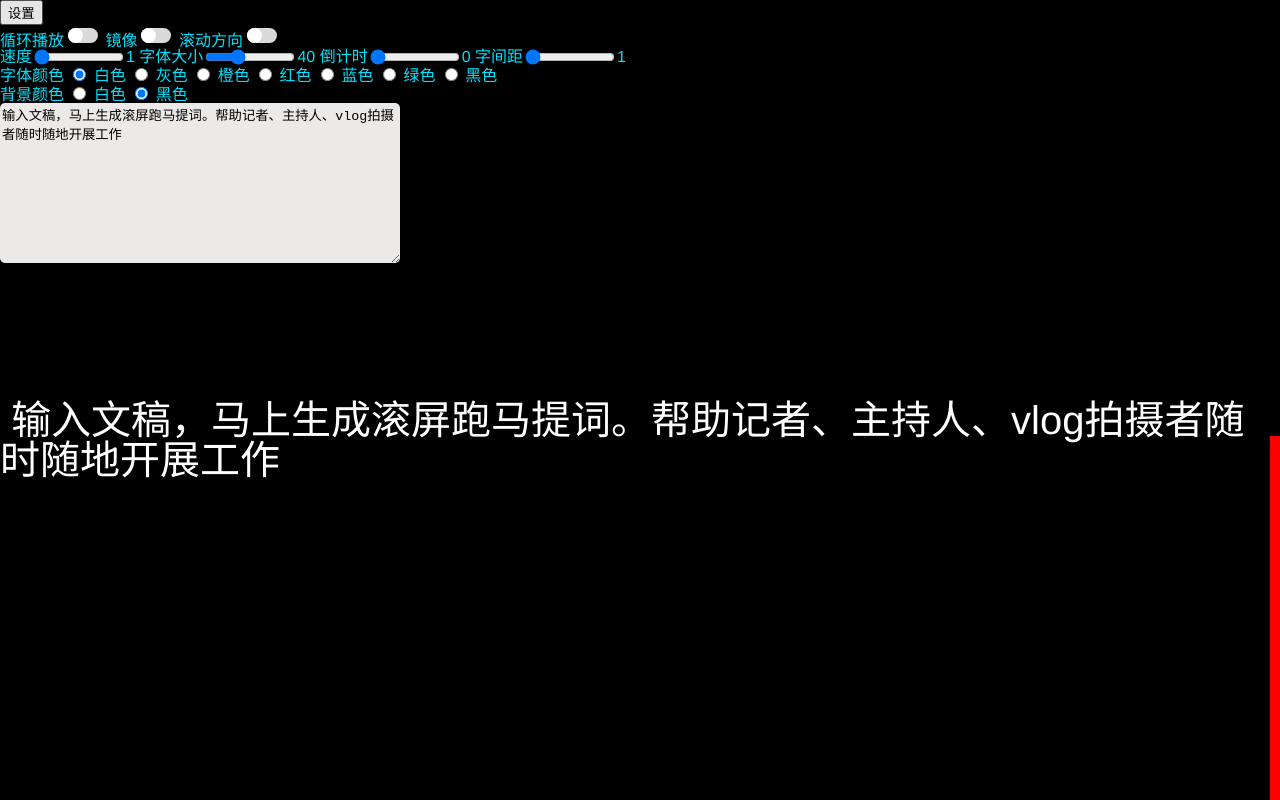
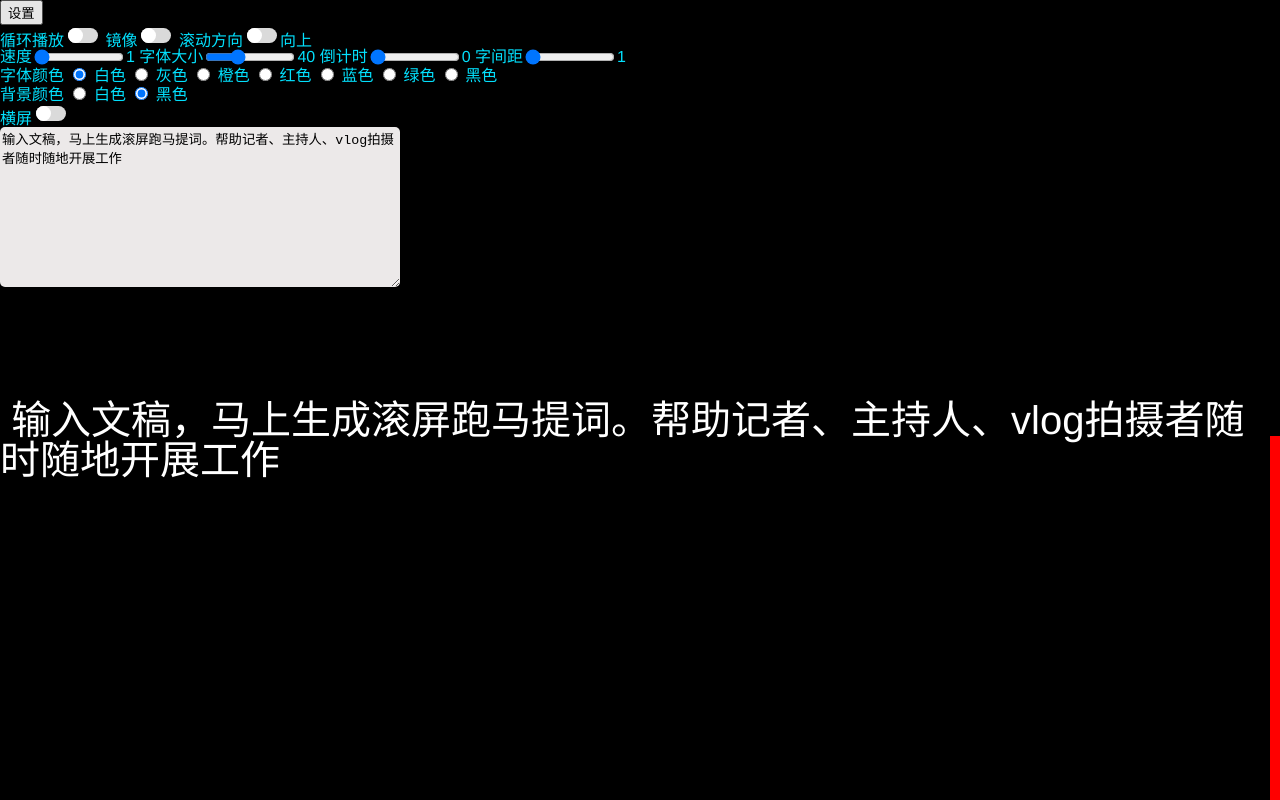
Before and after one commit to zx86119/ticiqi-web, a Vue app: page /#/home in a window 1280 px wide. Built offline with nearby package versions, Linux system fonts and the light colour scheme; what vue-cookies would draw is missing.

Commit message:
增加
增加横屏竖屏，播放方向提示

```diff
--- a/src/views/home/home.less
+++ b/src/views/home/home.less
@@ -49,14 +49,13 @@
 
 //滚动条样式
 ::-webkit-scrollbar {
-  width: 10px;
-  height: 10px;
+  width: 5px;
+  height: 5px;
   background-color: transparent; /* or add it to the track */
 }
 
-.dingwei{
+.set{
   position:fixed;
-  top:0;
   z-index: 1;
   color: rgb(3, 224, 253);
   user-select: none;
--- a/src/views/home/home.vue
+++ b/src/views/home/home.vue
@@ -1,9 +1,9 @@
 <template>
 
-  <div class="home_c">
+  <div class="home_c" ref="home_c">
     <div>
       <!-- 设置框 -->
-      <div class="dingwei" v-show="show">
+      <div class="set" :style="setDiv" v-show="show">
         <button @click="set()">设置</button>
         <div v-show="show_2" @mousedown="this.dragDown" @mouseup="this.dragUp2" >
           <label for="loop">
@@ -13,7 +13,7 @@
             镜像<input id="mirror" class="switch-component" type="checkbox" v-model="mirror">
           </label>
           <label for="direction">
-            滚动方向<input id="direction" class="switch-component" type="checkbox" v-model="direction">
+            滚动方向<input id="direction" class="switch-component" type="checkbox" v-model="direction">{{directionText}}
           </label>
           <br>
           <label for="speed">
@@ -59,13 +59,17 @@
           <label for="color_9">
             <input id="color_9" type="radio" name="backgroundcolor" value="#000000" v-model="divObj.background"> 黑色
           </label>
+          <br>
+          <label for="orientation">
+            {{screenText}}<input id="orientation" class="switch-component" type="checkbox" v-model="screen">
+          </label>
           <div>
             <textarea v-model="text"></textarea>
           </div>
         </div>
       </div>
       <!-- 进度条 -->
-      <div id="progress" :style="setDiv"></div>
+      <div id="progress" :style="progressDiv"></div>
       <!-- 倒计时页面 -->
       <div class="clock" :style="clockDiv">
         <p>
@@ -92,6 +96,13 @@ export default {
   data() {
     return {
       datas:[],
+      setDiv:{
+        'top': 0,
+        transform: 'rotate(0deg)',
+      },
+      //横竖屏
+      screen:false,
+      screenText:'横屏',
       //倒计时div
       clockDiv:{
         display: 'none'
@@ -102,6 +113,7 @@ export default {
       show_2:true,
       //滚动方向
       direction:false,
+      directionText:'向上',
       //倒计时
       countNum:0,
       //播放状态
@@ -120,6 +132,7 @@ export default {
         fontSize: '40px',
 				color: '#ffffff',
         width: 'auto',
+        height: 'auto',
         transform: 'rotateY(0deg)',
         padding: '100vh 0 100vh 0',
         'white-space':'pre-wrap',
@@ -131,7 +144,7 @@ export default {
         background:'#000000',
       },
       //进度条
-      setDiv:{
+      progressDiv:{
         width: '10px',
         height: '0',
       },
@@ -151,28 +164,106 @@ export default {
     })
   },
   watch: {
+    //横竖屏
+    screen:{
+      handler(newValue){
+        //竖屏
+        if(newValue == true){
+          this.screenText = '竖屏'
+          this.pObj['text-orientation'] = 'sideways'
+          this.pObj['writing-mode'] = 'vertical-rl'
+          if(this.direction == true){//向左
+            this.pObj.padding = '100vh 0 100vh 45vw'
+            this.pObj['white-space'] = 'pre'
+            this.progressDiv.width = '10px'
+            setTimeout(()=>{
+              this.$refs.tici.scrollTop = this.$refs.tici.clientHeight/2
+              this.progressDiv.height = (this.$refs.tici.scrollTop/(this.$refs.tici.scrollHeight - this.$refs.tici.clientHeight))*100 + 'vh'
+            },100)
+          }else{//向上
+            this.pObj.height = '97vh'
+            this.pObj.padding = '0 100vw 0 100vw'
+            this.pObj['white-space'] = 'pre-wrap'
+            this.progressDiv.height = '10px'
+            setTimeout(()=>{
+              this.$refs.tici.scrollLeft = this.$refs.tici.clientWidth/2
+              this.progressDiv.width = (this.$refs.tici.scrollLeft/(this.$refs.tici.scrollWidth - this.$refs.tici.clientWidth))*100 + 'vw'
+            },100)
+          }
+        }else{//横屏
+          this.screenText = '横屏'
+          this.pObj['text-orientation'] = 'mixed'
+          this.pObj['writing-mode'] = 'horizontal-tb'
+          if(this.direction == true){//向左
+            this.pObj.padding = '45vh 100vw 0 100vw'
+            this.pObj['white-space'] = 'pre'
+            this.progressDiv.height = '10px'
+            setTimeout(()=>{
+              this.$refs.tici.scrollLeft = this.$refs.tici.clientWidth/2
+              this.progressDiv.width = (this.$refs.tici.scrollLeft/(this.$refs.tici.scrollWidth - this.$refs.tici.clientWidth))*100 + 'vw'
+            },100)
+          }else{//向上
+            this.pObj.padding = '100vh 0 100vh 0'
+            this.pObj['white-space'] = 'pre-wrap'
+            this.progressDiv.width = '10px'
+            setTimeout(()=>{
+              this.$refs.tici.scrollTop = this.$refs.tici.clientHeight/2
+              this.progressDiv.height = (this.$refs.tici.scrollTop/(this.$refs.tici.scrollHeight - this.$refs.tici.clientHeight))*100 + 'vh'
+            },100)
+          }
+        }
+        this.mirror = false
+      }
+    },
     //滚动方向
     direction:{
       handler(newValue){
         if(newValue == true){
-          //console.log('向左播放')
+          this.directionText = '向左'
+        }else{
+          this.directionText = '向上'
+        }
+        //横屏状态
+        if(this.screen == false){
+          //向左播放
+          if(newValue == true){
             this.pObj.padding = '45vh 100vw 0 100vw'
             this.pObj['white-space'] = 'pre'
-          this.setDiv.height = '10px'
+            this.progressDiv.height = '10px'
             setTimeout(()=>{
               this.$refs.tici.scrollLeft = this.$refs.tici.clientWidth/2
-            this.setDiv.width = (this.$refs.tici.scrollLeft/(this.$refs.tici.scrollWidth - this.$refs.tici.clientWidth))*100 + 'vw'
+              this.progressDiv.width = (this.$refs.tici.scrollLeft/(this.$refs.tici.scrollWidth - this.$refs.tici.clientWidth))*100 + 'vw'
             },100)
-        }else{
-          //console.log('向上播放')
+          }else{//向上播放
             this.pObj.padding = '100vh 0 100vh 0'
             this.pObj['white-space'] = 'pre-wrap'
-          this.setDiv.width = '10px'
+            this.progressDiv.width = '10px'
             setTimeout(()=>{
               this.$refs.tici.scrollTop = this.$refs.tici.clientHeight/2
-            this.setDiv.height = (this.$refs.tici.scrollTop/(this.$refs.tici.scrollHeight - this.$refs.tici.clientHeight))*100 + 'vh'
+              this.progressDiv.height = (this.$refs.tici.scrollTop/(this.$refs.tici.scrollHeight - this.$refs.tici.clientHeight))*100 + 'vh'
             },100)
           }
+        }else{//竖屏状态
+          //向左播放
+          if(newValue == true){
+            this.pObj.padding = '100vh 0 100vh 45vw'
+            this.pObj['white-space'] = 'pre'
+            this.progressDiv.width = '10px'
+            setTimeout(()=>{
+              this.$refs.tici.scrollTop = this.$refs.tici.clientHeight/2
+              this.progressDiv.height = (this.$refs.tici.scrollTop/(this.$refs.tici.scrollHeight - this.$refs.tici.clientHeight))*100 + 'vh'
+            },100)
+          }else{//向上播放
+            this.pObj.padding = '0 100vw 0 100vw'
+            this.pObj['white-space'] = 'pre-wrap'
+            this.progressDiv.height = '10px'
+            setTimeout(()=>{
+              this.$refs.tici.scrollLeft = this.$refs.tici.clientWidth/2
+              this.progressDiv.width = (this.$refs.tici.scrollLeft/(this.$refs.tici.scrollWidth - this.$refs.tici.clientWidth))*100 + 'vw'
+            },100)
+          }
+        }
+
 
 
       }
@@ -180,12 +271,22 @@ export default {
     //镜像
     mirror:{
       handler(newValue){
+        if(this.screen == true){
+          if(newValue == true){
+            //console.log('镜像')
+            this.pObj.transform = 'rotateX(180deg)'
+          }else{
+            //console.log('没镜像')
+            this.pObj.transform = 'rotateX(0deg)'
+          }
+        }else{
           if(newValue == true){
             //console.log('镜像')
             this.pObj.transform = 'rotateY(180deg)'
           }else{
             //console.log('没镜像')
             this.pObj.transform = 'rotateY(0deg)'
+          }
         }
       }
     },
@@ -201,7 +302,7 @@ export default {
   mounted() {
     //初始化文本在提词器中位置
     this.$refs.tici.scrollTop = this.$refs.tici.clientHeight/2
-    this.setDiv.height = (this.$refs.tici.scrollTop/(this.$refs.tici.scrollHeight - this.$refs.tici.clientHeight))*100 + 'vh'
+    this.progressDiv.height = (this.$refs.tici.scrollTop/(this.$refs.tici.scrollHeight - this.$refs.tici.clientHeight))*100 + 'vh'
   },
   methods: {
     _fetchData() {
@@ -237,8 +338,8 @@ export default {
       }else{
         this.$refs.tici.scrollLeft += Math.abs(x)
       }
-      this.setDiv.height = (this.$refs.tici.scrollTop/(this.$refs.tici.scrollHeight - this.$refs.tici.clientHeight))*100 + 'vh'
-      this.setDiv.width = (this.$refs.tici.scrollLeft/(this.$refs.tici.scrollWidth - this.$refs.tici.clientWidth))*100 + 'vw'
+      this.progressDiv.height = (this.$refs.tici.scrollTop/(this.$refs.tici.scrollHeight - this.$refs.tici.clientHeight))*100 + 'vh'
+      this.progressDiv.width = (this.$refs.tici.scrollLeft/(this.$refs.tici.scrollWidth - this.$refs.tici.clientWidth))*100 + 'vw'
     },
     dragUp(){
       this.location.upX = event.clientX
@@ -254,20 +355,53 @@ export default {
       window.removeEventListener("mousemove", this.dragMove)
     },
     touchMove(){
-      this.setDiv.height = (this.$refs.tici.scrollTop/(this.$refs.tici.scrollHeight - this.$refs.tici.clientHeight))*100 + 'vh'
-      this.setDiv.width = (this.$refs.tici.scrollLeft/(this.$refs.tici.scrollWidth - this.$refs.tici.clientWidth))*100 + 'vw'
+      this.progressDiv.height = (this.$refs.tici.scrollTop/(this.$refs.tici.scrollHeight - this.$refs.tici.clientHeight))*100 + 'vh'
+      this.progressDiv.width = (this.$refs.tici.scrollLeft/(this.$refs.tici.scrollWidth - this.$refs.tici.clientWidth))*100 + 'vw'
     },
     //开始播放
     play(){
       //判断现在播放状态
       //true时，开始播放
       if(this.playState == true){
+        //判断横屏竖屏   竖屏
+        if(this.screen == true){
           //判断播放方向   向上播放
           if(this.direction == false){
             //滚动一次
+            this.$refs.tici.scrollLeft -= this.playSpeed
+            //改变进度条
+            this.progressDiv.width = (this.$refs.tici.scrollLeft/(this.$refs.tici.scrollWidth - this.$refs.tici.clientWidth))*100 + 'vw'
+            //判断scrollTop位置是否到达底部
+            if(this.$refs.tici.scrollLeft > 0){
+              //11毫秒90帧率
+              setTimeout(this.play,16)
+            }else{
+              //到底底部时，判断是否需要循环
+              if(this.loop == true){
+                //scrollLeft位置重新赋值到底部
+                this.$refs.tici.scrollLeft = this.$refs.tici.scrollWidth - this.$refs.tici.clientWidth
+                this.play()
+              }else{
+                //测试用
+                // console.log('准备结束了')
+                //scrollLeft位置重新赋值到底部
+                this.$refs.tici.scrollLeft = this.$refs.tici.scrollWidth - this.$refs.tici.clientWidth
+                //进度条清零
+                this.progressDiv.width = '0'
+                //改变播放状态
+                this.playState = !this.playState
+                //改变设置框状态
+                this.show = !this.show
+                //测试用
+                // console.log('结束了')
+                return
+              }
+            }
+          }else{   //向左播放
+            //滚动一次
             this.$refs.tici.scrollTop += this.playSpeed
             //改变进度条
-          this.setDiv.height = (this.$refs.tici.scrollTop/(this.$refs.tici.scrollHeight - this.$refs.tici.clientHeight))*100 + 'vh'
+            this.progressDiv.height = (this.$refs.tici.scrollTop/(this.$refs.tici.scrollHeight - this.$refs.tici.clientHeight))*100 + 'vh'
             //判断scrollTop位置是否到达底部
             if(this.$refs.tici.scrollTop < this.$refs.tici.scrollHeight - this.$refs.tici.clientHeight){
               //11毫秒90帧率
@@ -284,7 +418,41 @@ export default {
                 //scrollTop位置重新赋值为0
                 this.$refs.tici.scrollTop = 0
                 //进度条清零
-              this.setDiv.height = '0'
+                this.progressDiv.height = '0'
+                //改变播放状态
+                this.playState = !this.playState
+                //改变设置框状态
+                this.show = !this.show
+                //测试用
+                // console.log('结束了')
+                return
+              }
+            }
+          }
+        }else{  //横屏
+          //判断播放方向   向上播放
+          if(this.direction == false){
+            //滚动一次
+            this.$refs.tici.scrollTop += this.playSpeed
+            //改变进度条
+            this.progressDiv.height = (this.$refs.tici.scrollTop/(this.$refs.tici.scrollHeight - this.$refs.tici.clientHeight))*100 + 'vh'
+            //判断scrollTop位置是否到达底部
+            if(this.$refs.tici.scrollTop < this.$refs.tici.scrollHeight - this.$refs.tici.clientHeight){
+              //11毫秒90帧率
+              setTimeout(this.play,16)
+            }else{
+              //到底底部时，判断是否需要循环
+              if(this.loop == true){
+                //scrollTop位置重新赋值为0
+                this.$refs.tici.scrollTop = 0
+                this.play()
+              }else{
+                //测试用
+                // console.log('准备结束了')
+                //scrollTop位置重新赋值为0
+                this.$refs.tici.scrollTop = 0
+                //进度条清零
+                this.progressDiv.height = '0'
                 //改变播放状态
                 this.playState = !this.playState
                 //改变设置框状态
@@ -298,7 +466,7 @@ export default {
             //滚动一次
             this.$refs.tici.scrollLeft += this.playSpeed
             //改变进度条
-          this.setDiv.width = (this.$refs.tici.scrollLeft/(this.$refs.tici.scrollWidth - this.$refs.tici.clientWidth))*100 + 'vw'
+            this.progressDiv.width = (this.$refs.tici.scrollLeft/(this.$refs.tici.scrollWidth - this.$refs.tici.clientWidth))*100 + 'vw'
             //判断scrollLeft位置是否到达底部
             if(this.$refs.tici.scrollLeft < this.$refs.tici.scrollWidth - this.$refs.tici.clientWidth){
               //11毫秒90帧率
@@ -315,7 +483,7 @@ export default {
                 //scrollLeft位置重新赋值为0
                 this.$refs.tici.scrollLeft = 0
                 //进度条清零
-              this.setDiv.width = '0'
+                this.progressDiv.width = '0'
                 //改变播放状态
                 this.playState = !this.playState
                 //改变设置框状态
@@ -323,6 +491,7 @@ export default {
                 //测试用
                 // console.log('结束了')
                 return
+              }
             }
           }
         }
```
Lines whose indentation alone changed are shown as unchanged.
